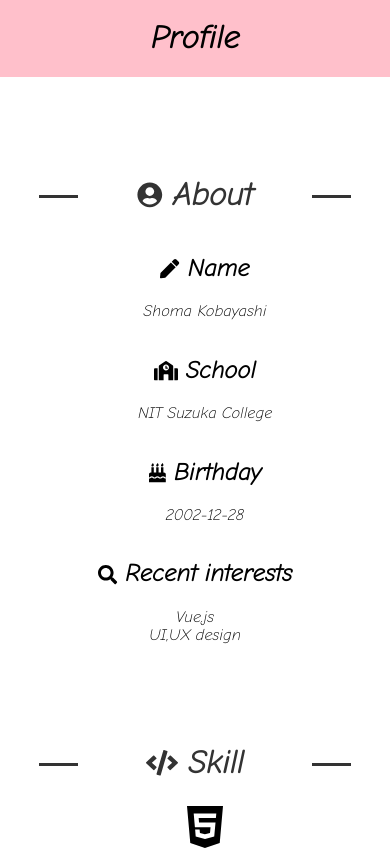
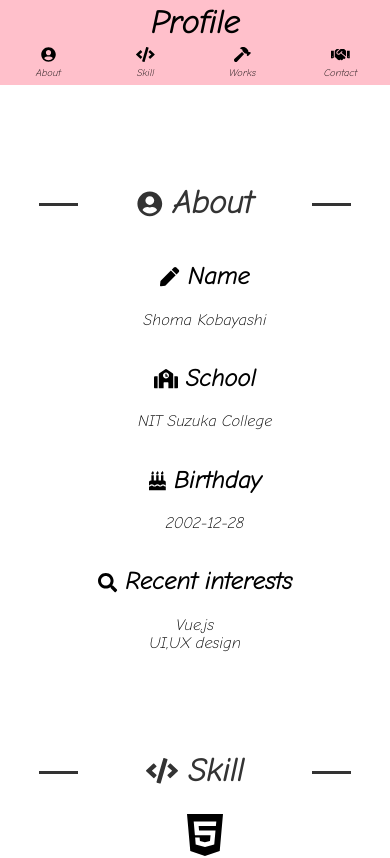
Before and after one commit to kobapi28/-portfolio, a Vue app: page / in a window 390 px wide. Shown: the top 858 px of the page. Built offline with nearby package versions, Linux system fonts and the light colour scheme.

Commit message:
headerのレスポンシブ化

```diff
--- a/src/components/Header.vue
+++ b/src/components/Header.vue
@@ -3,6 +3,28 @@
     <div class="header-inner">
       <h1 class="title">Profile</h1>
       <Nav class="nav"></Nav>
+    </div>
+
+    <div class="header-res">
+      <h1 class="title-res">Profile</h1>
+      <div class="nav-res">
+        <div class="link-content">
+          <font-awesome-icon icon="user-circle" class="nav-icon"/>
+          <p class="comment">About</p>
+        </div>
+        <div class="link-content">
+          <font-awesome-icon icon="code" class="nav-icon"/>
+          <p class="comment">Skill</p>
+        </div>
+        <div class="link-content">
+          <font-awesome-icon icon="hammer" class="nav-icon"/>
+          <p class="comment">Works</p>
+        </div>
+        <div class="link-content">
+          <font-awesome-icon icon="handshake" class="nav-icon"/>
+          <p class="comment">Contact</p>
+        </div>
+      </div>
     </div>
   </div>
 </template>
@@ -37,12 +59,44 @@ export default{
   padding: auto;
 }
 
+.header-res{
+  display: none;
+}
+
+.title-res{
+  margin: auto;
+  padding: 5px;
+}
+
+.nav-res{
+  padding: 0;
+  display: flex;
+  flex-direction: row;
+  flex-wrap: wrap;
+  justify-content: space-around;
+}
+
+.nav-icon{
+  font-size: 1.5em;
+}
+
+.comment{
+  margin:5px 0;
+}
+
+.link-content{
+  min-width: 8%;
+  font-size: 10px;
+  text-align: center;
+}
+
 @media screen and (max-width: 700px){
-	.nav{
+	.header-inner{
     display: none;
   }
-  .title{
-    margin: auto;
+
+  .header-res{
+    display:block;
   }
 }
 </style>
```
